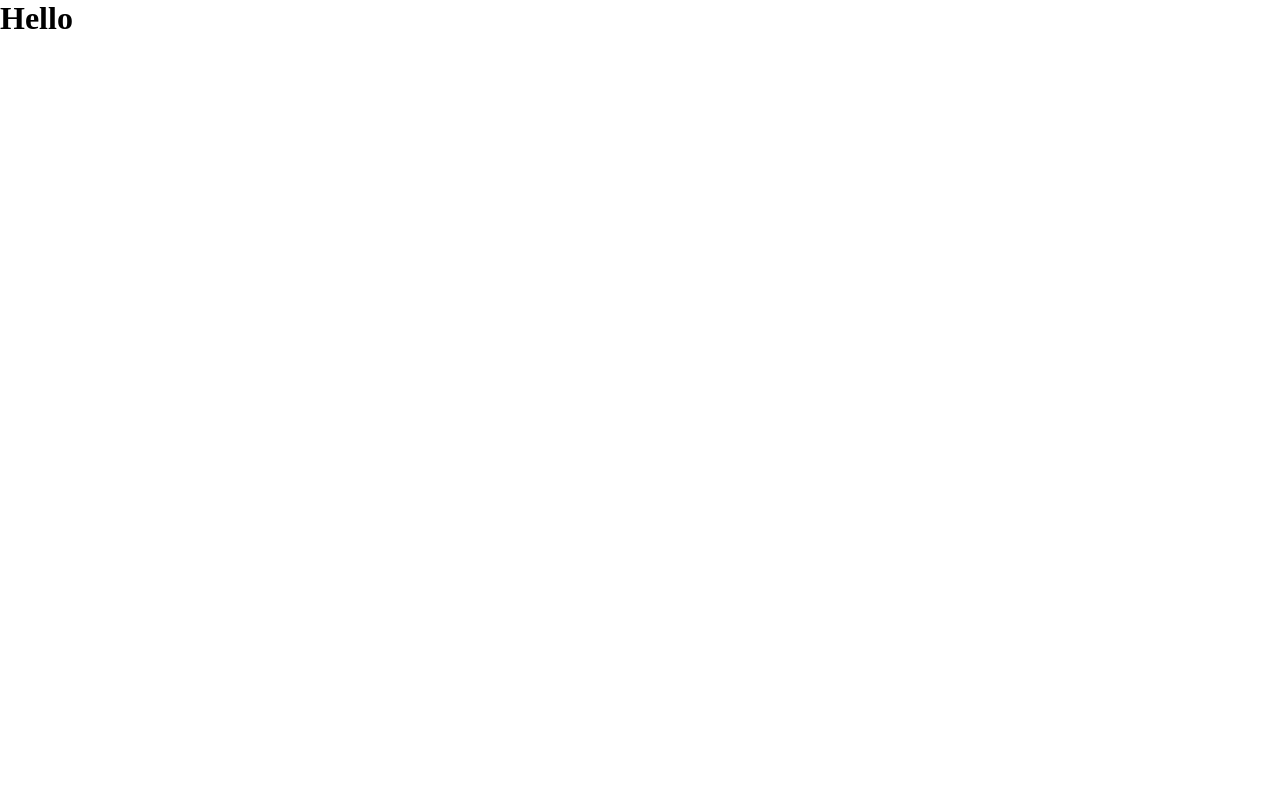
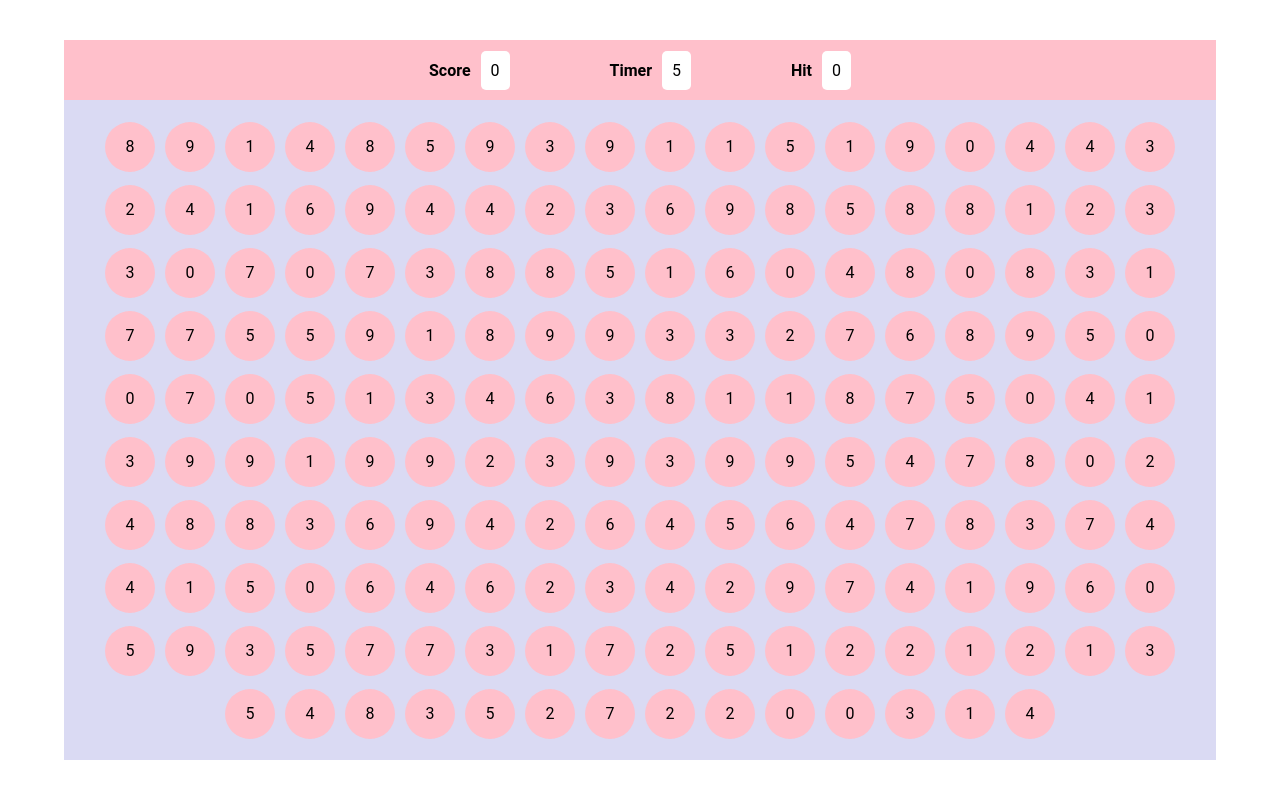
Before and after one commit to svandu/Bubble-game, a plain HTML site: page src/index.html in a window 1280 px wide. Drawn offline with Linux system fonts and the light colour scheme.

Commit message:
project done

```diff
--- a/src/index.html
+++ b/src/index.html
@@ -8,7 +8,26 @@
     <script src="./script.js" defer></script>
 </head>
 <body>
-    <h1>Hello</h1>
-
+    <div class="wrapper">
+        <div class="game-board">
+            <div class="board-nav">
+                <div class="item">
+                    <h4>Score</h4>
+                    <div id="score" class="box">0</div>
+                </div>
+                <div class="item">
+                    <h4>Timer</h4>
+                    <div id="timer" class="box">60</div>
+                </div>
+                <div class="item">
+                    <h4>Hit</h4>
+                    <div id="hitInt" class="box">0</div>
+                </div>
+            </div>
+            <div class="board-body">
+                <div class="hide"></div>
+            </div>
+        </div>
+    </div>
 </body>
 </html>
--- a/src/script.js
+++ b/src/script.js
@@ -0,0 +1,50 @@
+var timer = 10;
+var score = 0;
+var randomHit = 0;
+
+var increaseScore = () => {
+    score += 10;
+    document.querySelector("#score").textContent = score;
+}
+
+var hitBubble = () => {
+    randomHit = Math.floor(Math.random() * 10);
+    document.querySelector("#hitInt").textContent = randomHit;
+}
+
+var makeBubble = () => {
+    var cluster = " ";
+
+    for(var i=1; i<=176; i++) {
+        var random = Math.floor(Math.random()*10);
+        cluster += `<div class="bubble">${random}</div>`;
+    }
+
+    document.querySelector(".board-body").innerHTML = cluster;
+}
+
+var bubbleTimer = () => {
+    var timerInterval = setInterval(() => {
+        if(timer > 0) {
+            timer--;
+            document.querySelector("#timer").textContent = timer;
+        } else {
+            document.querySelector(".board-body").innerHTML = `<div class="game-over"><h1>Game Over</h1><h2>Your Score: ${score}</h2></div>`;
+            clearInterval(timerInterval);
+        }
+    }, 1000);
+}
+
+document.querySelector(".board-body").addEventListener("click", (details) => {
+
+    var bubbleHit = Number(details.target.textContent);
+    if(randomHit === bubbleHit) {
+        increaseScore();
+        makeBubble();
+        hitBubble();
+    }
+})
+
+hitBubble();
+bubbleTimer();
+makeBubble();
--- a/src/style.css
+++ b/src/style.css
@@ -3,3 +3,94 @@
     padding: 0;
     box-sizing: border-box;
 }
+
+body {
+    width: 100vw;
+    height: 100vh;
+    font-size: 1rem;
+    font-family: "Roboto", sans-serif;
+}
+
+.wrapper {
+    width: 100%;
+    height: 100%;
+    display: flex;
+    justify-content: center;
+    align-items: center;
+}
+
+.game-board {
+    width: 90%;
+    height: 90%;
+    background-color: rgba(207, 207, 240, 0.77);
+}
+
+.board-nav {
+    display: flex;
+    justify-content: center;
+    align-items: center;
+    height: 60px;
+    background-color: pink;
+    gap: 0 100px;
+}
+
+.item {
+    display: flex;
+    justify-content: space-between;
+    align-items: center;
+    gap: 0 10px;
+}
+
+.item .box {
+    background-color: #fff;
+    border-radius: 5px;
+    padding: 10px;
+}
+
+.board-body {
+    display: flex;
+    justify-content: center;
+    align-items: center;
+    flex-wrap: wrap;
+    padding: 20px;
+    width: 100%;
+    gap: 10px;
+    height: calc(100% - 60px);
+}
+
+.game-over {
+    display: flex;
+    flex-direction: column;
+}
+
+h2 {
+    margin-top: 20px;
+}
+
+.bubble {
+    display: flex;
+    justify-content: center;
+    align-items: center;
+    width: 50px;
+    height: 50px;
+    background-color: pink;
+    border-radius: 50%;
+}
+
+.bubble:hover{
+    cursor: pointer;
+    color: #fff;
+    background-color: rgb(217, 87, 109);
+}
+
+.new-game {
+    margin-top: 20px;
+    padding: 10px 20px;
+    border-radius: 10px;
+}
+
+.new-game:hover{
+    cursor: pointer;
+    font-weight: bold;
+    background-color: pink;
+}
```
